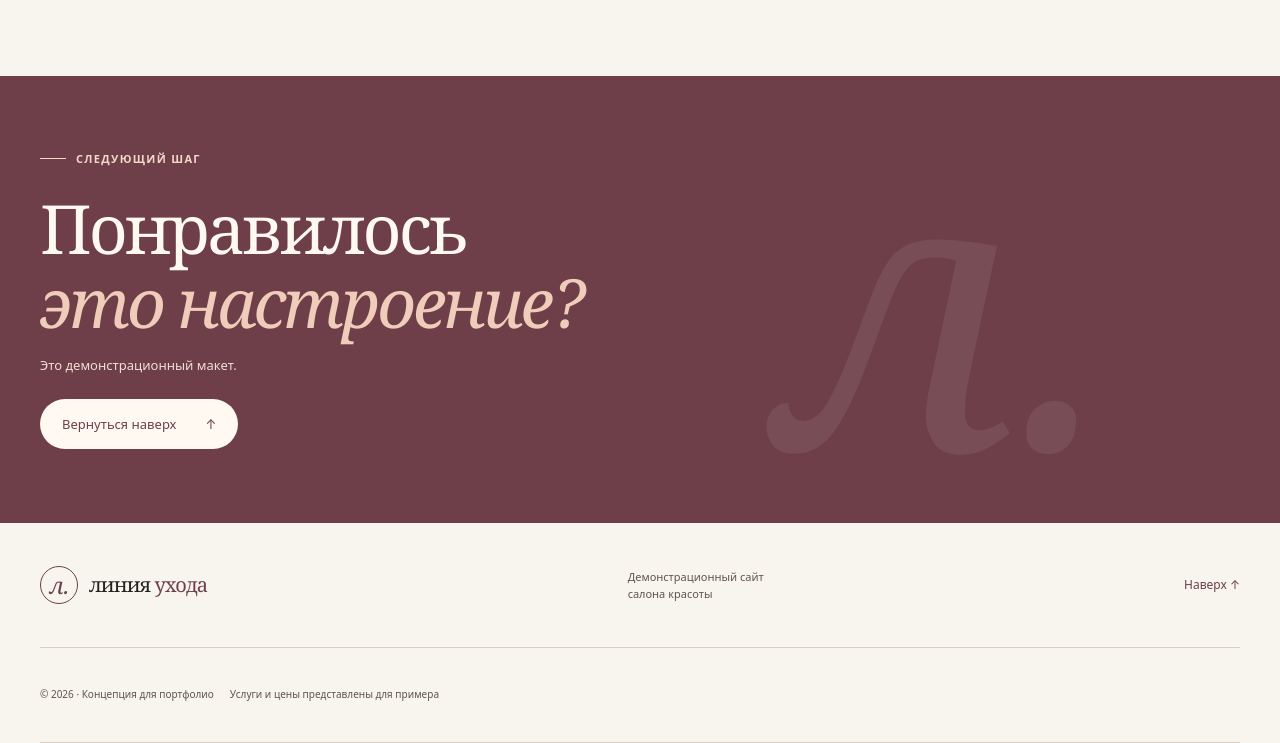
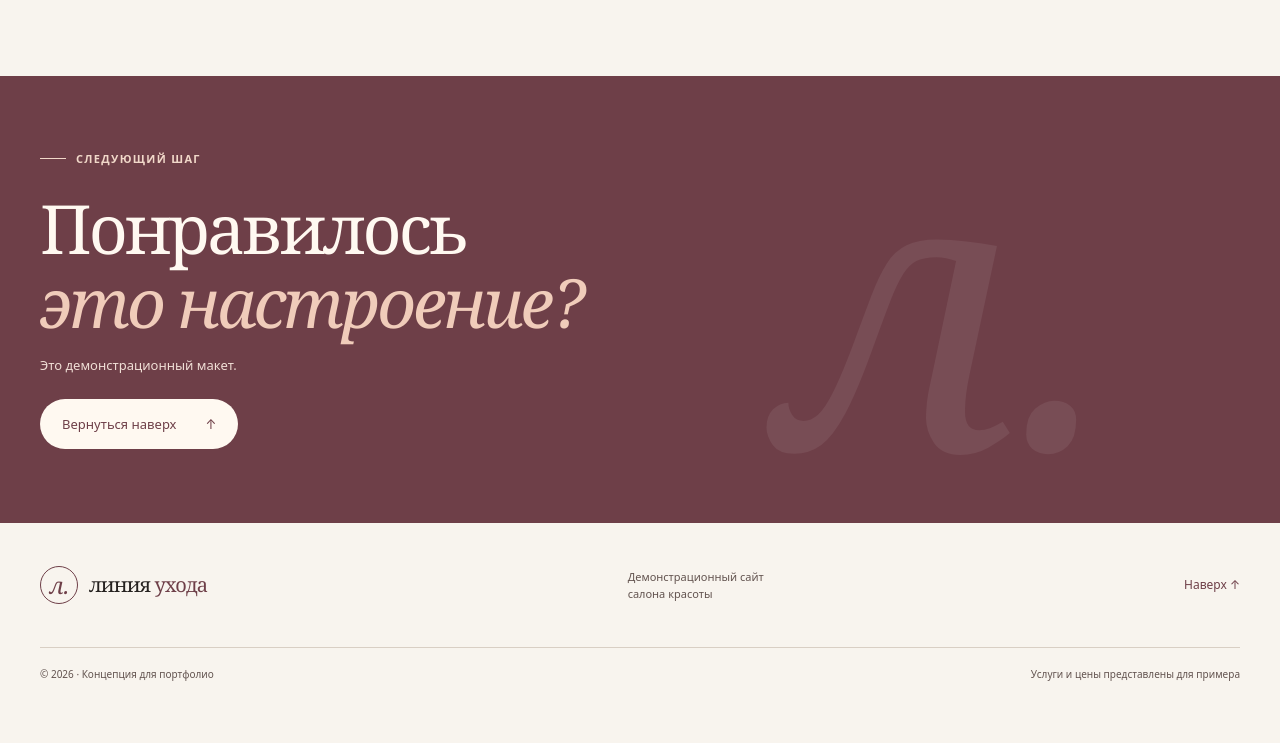
Before and after one commit to vega1251/beauty-salon-landing, a plain HTML site: page index.html in a window 1280 px wide. Shown: the part 2673-3416 px from the top of the page. After the commit the page ends 3375 px from the top, so only its background shows below. Drawn offline with Linux system fonts and the light colour scheme.

Commit message:
Update index.html

```diff
--- a/index.html
+++ b/index.html
@@ -124,7 +124,6 @@
         <p>Демонстрационный сайт<br> салона красоты</p>
         <a class="footer-top" href="#top">Наверх ↑</a>
       </div>
-      <div class="footer-legal">
       <div class="footer-bottom"><span>© 2026 · Концепция для портфолио</span><span>Услуги и цены представлены для примера</span></div>
     </footer>
   </body>
```
